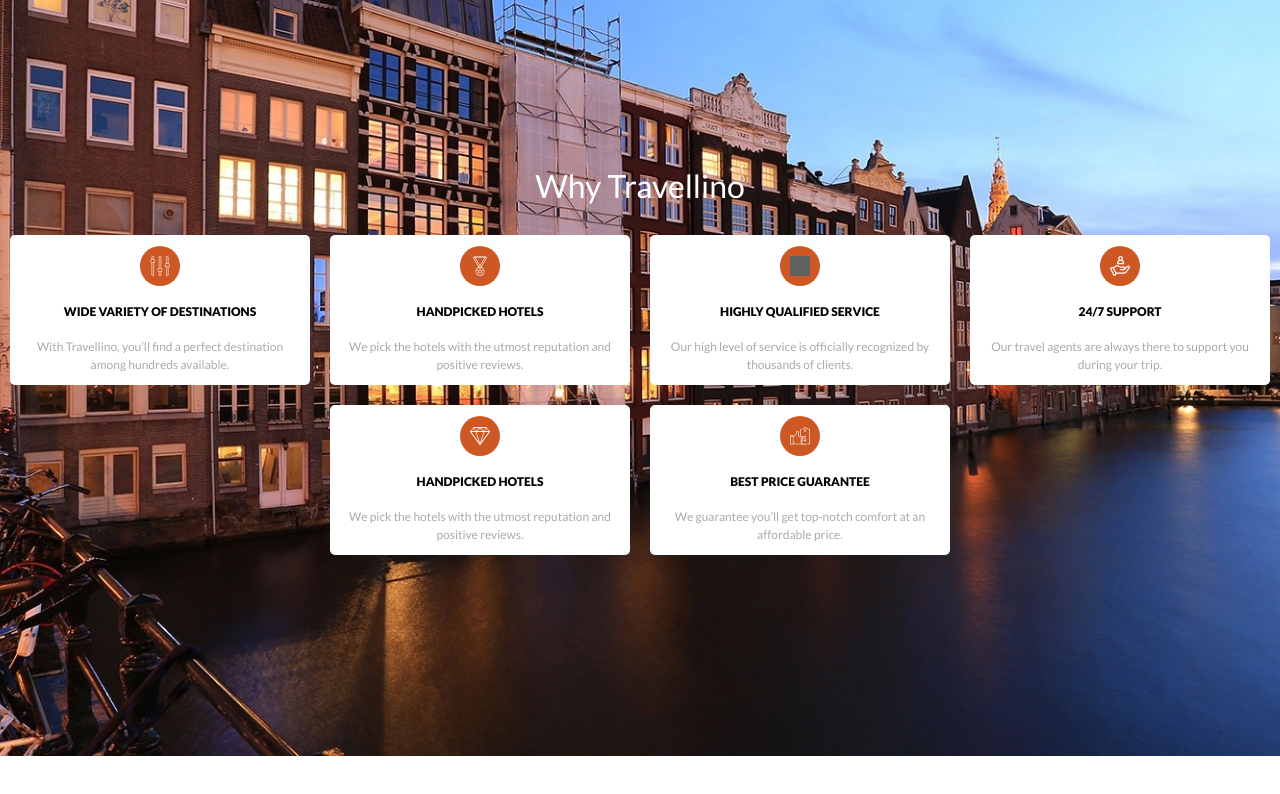
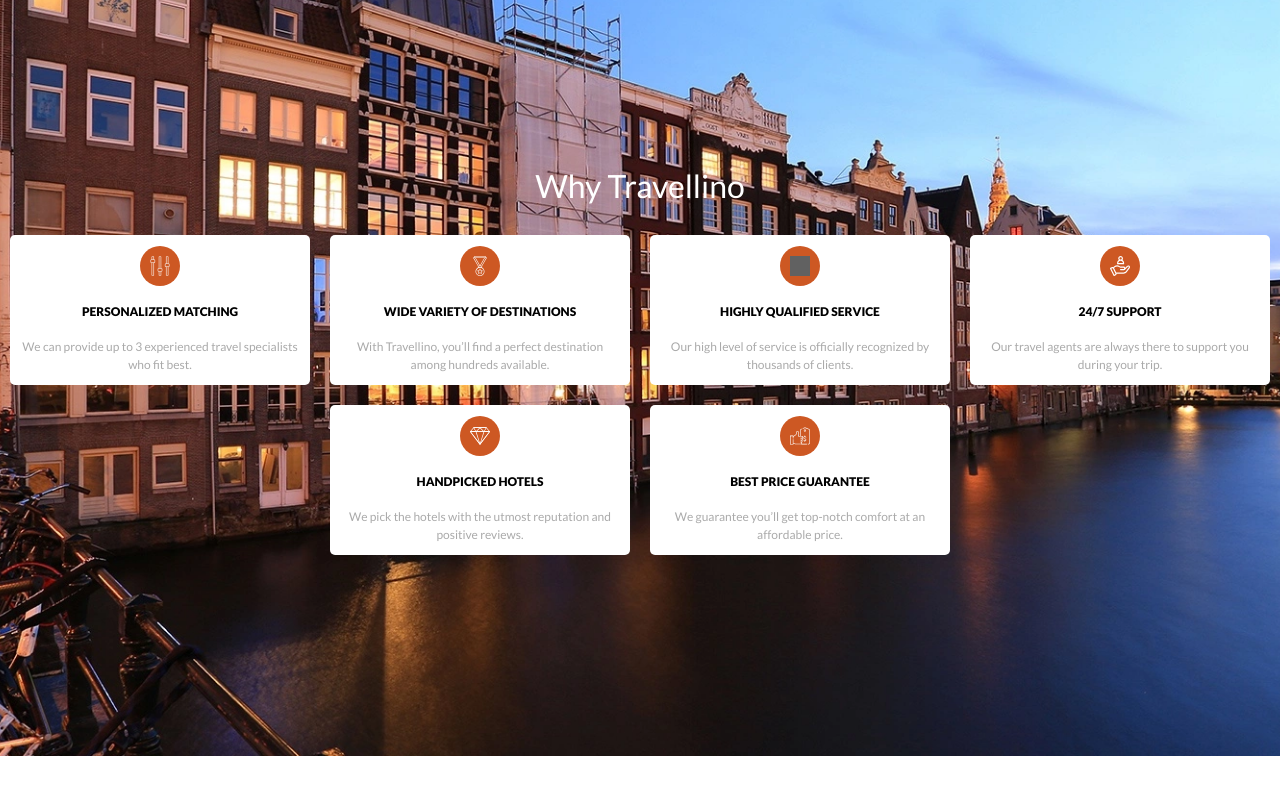
Before and after one commit to udaya28/tourizto, a React (Create React App) app: page / in a window 1280 px wide. Shown: the part 1164-1958 px from the top of the page. Built offline with nearby package versions, Linux system fonts and the light colour scheme; grey boxes are pictures that could not be loaded.

Commit message:
fixed bug

```diff
--- a/src/components/container2/container2.component.jsx
+++ b/src/components/container2/container2.component.jsx
@@ -13,8 +13,8 @@
     <div className="con2">
       <h2>Why Travellino</h2>
       <div className="card-list">
-          <Card logo={volume} text="With Travellino, you’ll find a perfect destination among hundreds available." head="WIDE VARIETY OF DESTINATIONS"/>
-          <Card logo={medal} text="We pick the hotels with the utmost reputation and positive reviews." head="HANDPICKED HOTELS"/>
+          <Card logo={volume} text="We can provide up to 3 experienced travel specialists who fit best." head="PERSONALIZED MATCHING"/>
+          <Card logo={medal} text="With Travellino, you’ll find a perfect destination among hundreds available." head="WIDE VARIETY OF DESTINATIONS"/>
           <Card logo={thumb} text="Our high level of service is officially recognized by thousands of clients." head="HIGHLY QUALIFIED SERVICE"/>
           <Card logo={customer} text="Our travel agents are always there to support you during your trip." head="24/7 SUPPORT"/>
           <Card logo={diamond} text="We pick the hotels with the utmost reputation and positive reviews." head="HANDPICKED HOTELS"/>
```
Also changed, not shown: 1 other file (tests, documents, lock files or other folders).
